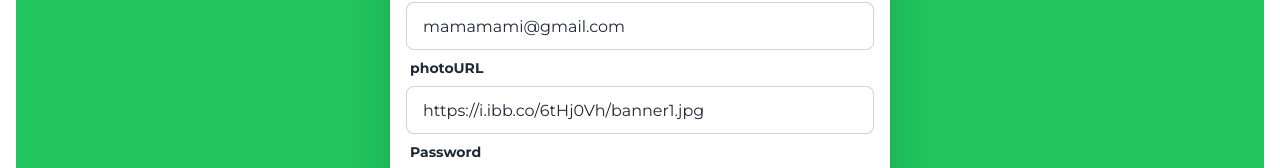
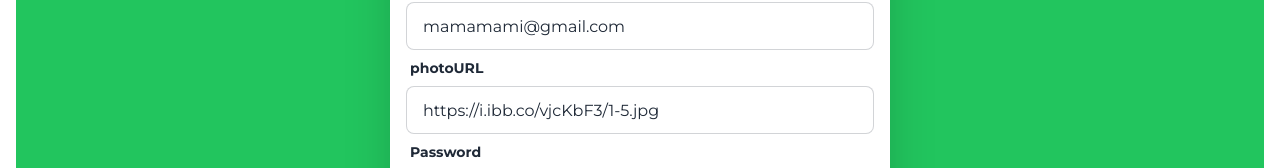
Before and after one commit to Ratan-code-SR/home-scape, a React (Vite) app: page /register in a window 1280 px wide. Shown: the part 282-450 px from the top of the page. Built offline with nearby package versions, Linux system fonts and the light colour scheme; no server answers.

Commit message:
user profile and user name is showing the navbar

```diff
--- a/src/components/header/Nav.jsx
+++ b/src/components/header/Nav.jsx
@@ -5,6 +5,17 @@ import { AuthContext } from "../provider/AuthProvider";
 
 const Nav = () => {
     const { user, logoutUser } = useContext(AuthContext)
+
+    // if (user !== null) {
+
+    //     const displayName = user.displayName;
+    //     const email = user.email;
+    //     const photoURL = user.photoURL;
+
+    //     // console.log(displayName,email,photoURL);
+
+    // }
+
     const navLinks = <>
         <li className="ml-5 hover:underline transition-all delay-75 font-bold "><NavLink to='/'>Home</NavLink></li>
         <li className="ml-5 hover:underline transition-all delay-75 font-bold "><NavLink to='/about'>About</NavLink></li>
@@ -32,21 +43,24 @@ const Nav = () => {
 
                 {
                     user ? <>
-                        <div className="w-10 ">
-                            <img className="rounded-full" alt="Tailwind CSS Navbar component" src="https://daisyui.com/images/stock/photo-1534528741775-53994a69daeb.jpg" />
+                        <div className="tooltip tooltip-bottom" data-tip={`${user.displayName ? user.displayName : "UnKnown"}`}>
+                            <div className="  ">
+                                <img className="w-10 h-10 rounded-full" alt="Tailwind CSS Navbar component " src={user.photoURL} />
+                            </div>
                         </div>
+
                         <button onClick={() => {
                             logoutUser()
-                        }}  className="relative rounded px-5 py-2.5 overflow-hidden group bg-green-500 relative hover:bg-gradient-to-r hover:from-green-500 hover:to-green-400 text-white hover:ring-2 hover:ring-offset-2 hover:ring-green-400 transition-all ease-out duration-300">
+                        }} className="relative rounded px-5 py-2.5 overflow-hidden group bg-green-500 relative hover:bg-gradient-to-r hover:from-green-500 hover:to-green-400 text-white hover:ring-2 hover:ring-offset-2 hover:ring-green-400 transition-all ease-out duration-300">
                             <span className="absolute right-0 w-8 h-32 -mt-12 transition-all duration-1000 transform translate-x-12 bg-white opacity-10 rotate-12 group-hover:-translate-x-40 ease"></span>
                             <span className="relative">Logout</span>
                         </button>
                     </> : <>
-                        <Link to='/Register'><button  className="relative rounded px-5 py-2.5 overflow-hidden group bg-green-500 relative hover:bg-gradient-to-r hover:from-green-500 hover:to-green-400 text-white hover:ring-2 hover:ring-offset-2 hover:ring-green-400 transition-all ease-out duration-300">
+                        <Link to='/Register'><button className="relative rounded px-5 py-2.5 overflow-hidden group bg-green-500 relative hover:bg-gradient-to-r hover:from-green-500 hover:to-green-400 text-white hover:ring-2 hover:ring-offset-2 hover:ring-green-400 transition-all ease-out duration-300">
                             <span className="absolute right-0 w-8 h-32 -mt-12 transition-all duration-1000 transform translate-x-12 bg-white opacity-10 rotate-12 group-hover:-translate-x-40 ease"></span>
                             <span className="relative">Register</span>
                         </button></Link>
-                        <Link to='/login'> <button  className="relative rounded px-5 py-2.5 overflow-hidden group bg-green-500 relative hover:bg-gradient-to-r hover:from-green-500 hover:to-green-400 text-white hover:ring-2 hover:ring-offset-2 hover:ring-green-400 transition-all ease-out duration-300">
+                        <Link to='/login'> <button className="relative rounded px-5 py-2.5 overflow-hidden group bg-green-500 relative hover:bg-gradient-to-r hover:from-green-500 hover:to-green-400 text-white hover:ring-2 hover:ring-offset-2 hover:ring-green-400 transition-all ease-out duration-300">
                             <span className="absolute right-0 w-8 h-32 -mt-12 transition-all duration-1000 transform translate-x-12 bg-white opacity-10 rotate-12 group-hover:-translate-x-40 ease"></span>
                             <span className="relative">Log In</span>
                         </button></Link>
--- a/src/pages/register/Register.jsx
+++ b/src/pages/register/Register.jsx
@@ -42,6 +42,7 @@ const Register = () => {
                 }).catch((error) => {
                     console.log(error.message);
                 });
+
             })
             .catch(error => {
                 toast.error(error.message)
@@ -90,7 +91,7 @@ const Register = () => {
                                 <span className="label-text font-bold">photoURL</span>
                             </label>
                             <input
-                                defaultValue="https://i.ibb.co/6tHj0Vh/banner1.jpg" {...register("photoURL")}
+                                defaultValue="https://i.ibb.co/vjcKbF3/1-5.jpg" {...register("photoURL")}
                                 {...register("photoURL", { required: true })}
 
                                 type="text" placeholder="Image URL" className="input input-bordered" />
```
